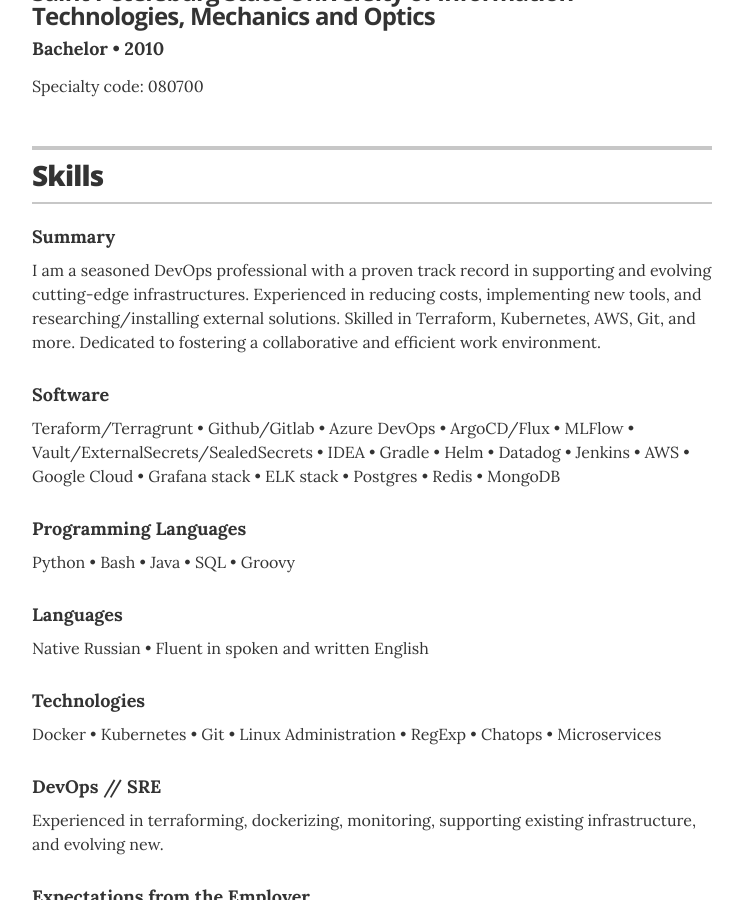
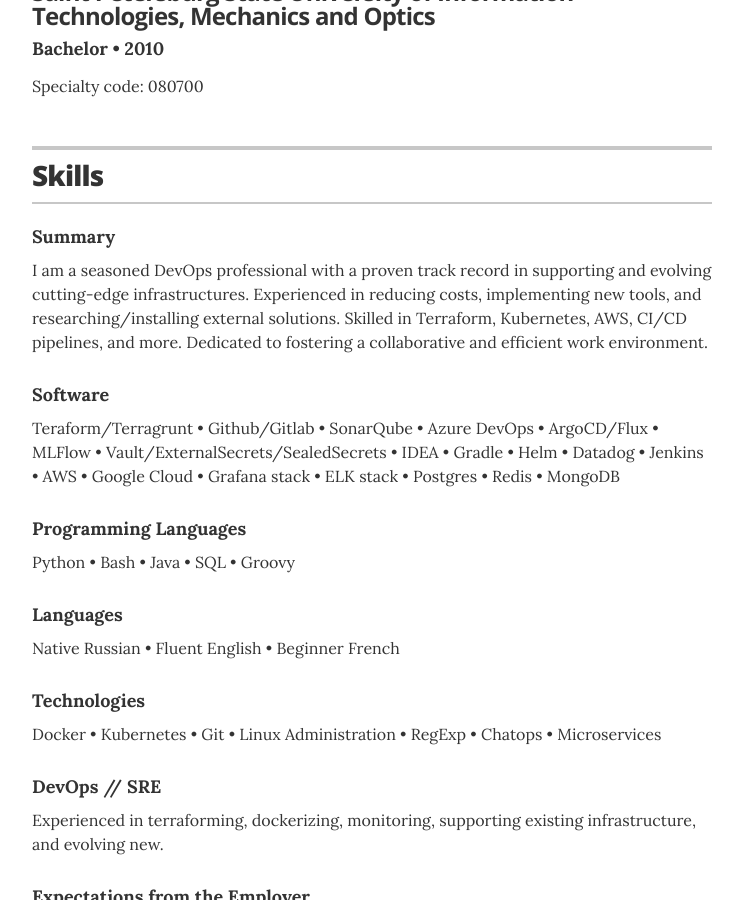
Before and after one commit to vsavinkov/vsavinkov-cv.github.io, a Jekyll site: the page built from index.html, in a window 1280 px wide and 900 px high, scrolled down 3347 px. Shown: the whole window, without its empty margins (268-1011 px from the left). Built offline with Jekyll 4.4.1, drawn with Linux system fonts in a browser that asks for light colours.

Commit message:
Update skills.yml may 1

```diff
--- a/_data/skills.yml
+++ b/_data/skills.yml
@@ -1,14 +1,14 @@
 - skill: Summary
-  description: I am a seasoned DevOps professional with a proven track record in supporting and evolving cutting-edge infrastructures. Experienced in reducing costs, implementing new tools, and researching/installing external solutions. Skilled in Terraform, Kubernetes, AWS, Git, and more. Dedicated to fostering a collaborative and efficient work environment.
+  description: I am a seasoned DevOps professional with a proven track record in supporting and evolving cutting-edge infrastructures. Experienced in reducing costs, implementing new tools, and researching/installing external solutions. Skilled in Terraform, Kubernetes, AWS, CI/CD pipelines, and more. Dedicated to fostering a collaborative and efficient work environment.
 
 - skill: Software
-  description: Teraform/Terragrunt • Github/Gitlab • Azure DevOps • ArgoCD/Flux • MLFlow • Vault/ExternalSecrets/SealedSecrets • IDEA • Gradle • Helm • Datadog • Jenkins • AWS • Google Cloud • Grafana stack • ELK stack • Postgres • Redis • MongoDB
+  description: Teraform/Terragrunt • Github/Gitlab • SonarQube • Azure DevOps • ArgoCD/Flux • MLFlow • Vault/ExternalSecrets/SealedSecrets • IDEA • Gradle • Helm • Datadog • Jenkins • AWS • Google Cloud • Grafana stack • ELK stack • Postgres • Redis • MongoDB
 
 - skill: Programming Languages
   description: Python • Bash • Java • SQL • Groovy
 
 - skill: Languages
-  description: Native Russian • Fluent in spoken and written English
+  description: Native Russian • Fluent English • Beginner French
 
 - skill: Technologies
   description: Docker • Kubernetes • Git • Linux Administration • RegExp • Chatops • Microservices
```
